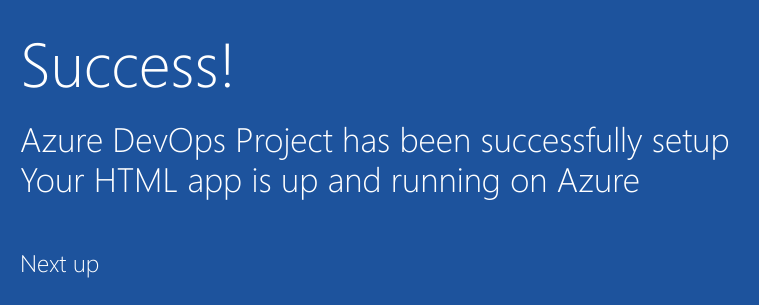
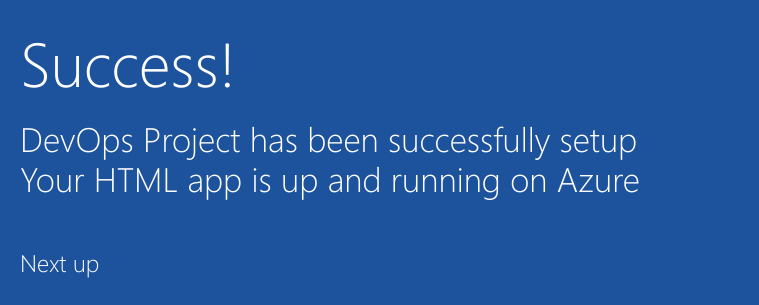
Before and after one commit to divyang9389/TestRepo, a plain HTML site: page index.html in a window 1280 px wide. Shown: the part 352-657 px from the top of the page, 205-964 px from the left. Drawn offline with Linux system fonts and the light colour scheme.

Commit message:
fix text

```diff
--- a/index.html
+++ b/index.html
@@ -19,7 +19,7 @@
         </div>
             <div class="content-body">
                 <div class="success-text">Success!</div>
-                <div class="description line-1"> Azure DevOps Project has been successfully setup</div>
+                <div class="description line-1"> DevOps Project has been successfully setup</div>
                 <div class="description line-2"> Your HTML app is up and running on Azure</div>
                 <div class="next-steps-container">
                     <div class="next-steps-header">Next up</div>
```
